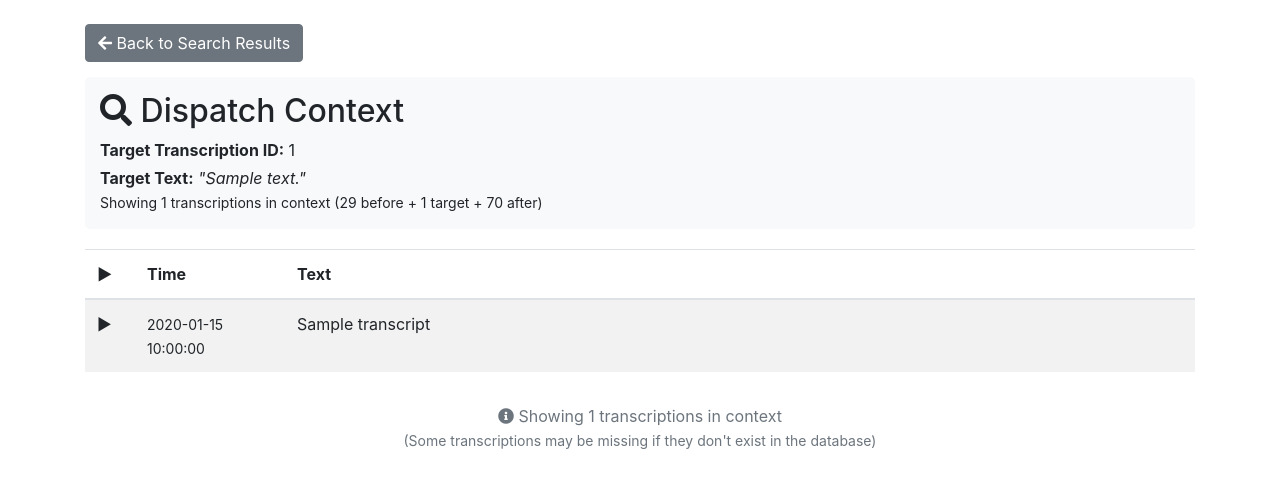
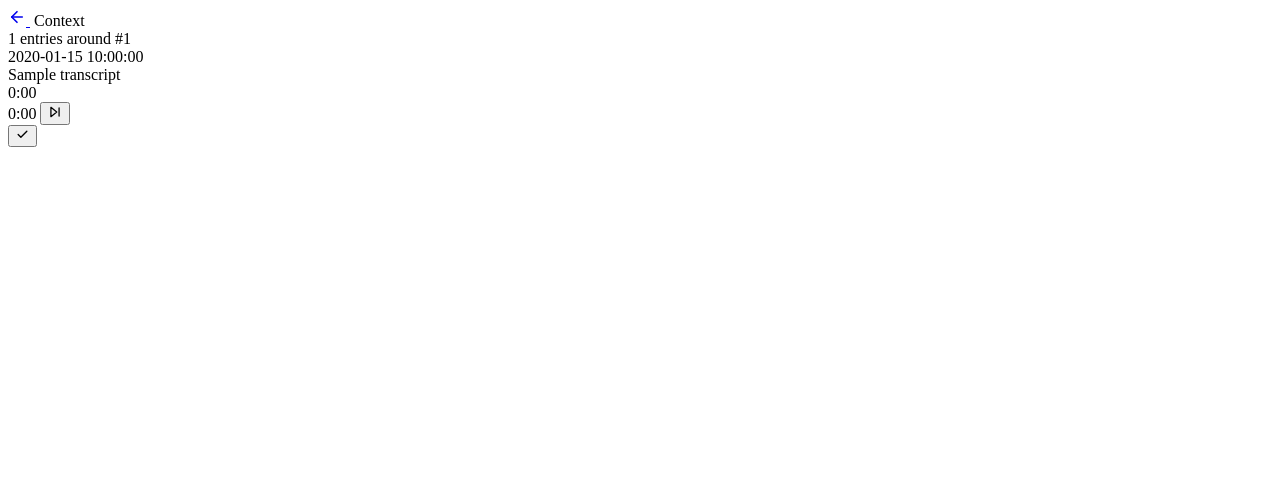
Before and after one commit to outjet/scanew, a Flask app: template src/templates/context.html in a window 1280 px wide. Shown: the top 488 px of the page. Run offline with Flask 3, Linux system fonts and the light colour scheme; the template is opened without the code that fills it: most values are stand-ins (such as "Sample title", 1, 10 or a date in 2020); parts of the project's set-up code (start-up, migrations or seed data) failed here and were passed over.

Commit message:
Redesign blotter unit tags as pills; rewrite context page to match app style
- blotter_fragment: units now render as monospace pill tags (3px radius,
  dark fill) in a footer row; timestamp always visible regardless of units
- context.html: full rewrite from Bootstrap 4 table to modern app-shell
  with transcript-row cards, edit dialog, queue bar, target highlighting
- routes.py: context route now passes alert_match, initialdispatch,
  validated, edited, class_code so tags render correctly
- style.css: add blotter footer/tag styles, .tag-target, .is-target outline

Co-Authored-By: Claude Sonnet 4.6 <noreply@anthropic.com>

```diff
--- a/src/routes.py
+++ b/src/routes.py
@@ -836,6 +836,11 @@ def transcription_context(transcription_id):
                 'formatted_timestamp': timestamp.strftime('%a %d-%b %H:%M:%S') if timestamp else timestamp_str,
                 'transcript': transcription.transcript,
                 'wav_filename': transcription.wav_filename,
+                'alert_match': _matches_alert_pattern(transcription.transcript),
+                'class_code': transcription.class_code,
+                'initialdispatch': bool(transcription.initialdispatch),
+                'validated': bool(transcription.validated),
+                'edited': bool(transcription.edited),
                 'is_target': transcription.id == transcription_id
             })
 
--- a/src/templates/context.html
+++ b/src/templates/context.html
@@ -3,155 +3,123 @@
 <head>
   <meta charset="UTF-8">
   <meta name="viewport" content="width=device-width, initial-scale=1.0">
-    <title>Dispatch Context - ID {{ target_id }}</title>
-    <link href="https://cdn.jsdelivr.net/npm/bootstrap@4.6.2/dist/css/bootstrap.min.css" rel="stylesheet">
-    <link href="https://cdnjs.cloudflare.com/ajax/libs/font-awesome/5.15.4/css/all.min.css" rel="stylesheet">
+  <title>Context · Dispatch</title>
+  <link rel="preconnect" href="https://fonts.googleapis.com">
+  <link rel="preconnect" href="https://fonts.gstatic.com" crossorigin>
+  <link href="https://fonts.googleapis.com/css2?family=Geist:wght@400;450;500;600;650;700&family=Geist+Mono:wght@400;500;600&display=swap" rel="stylesheet">
   <link rel="icon" href="{{ static_url('favicon.ico') }}">
-    <link href="{{ static_url('style.css') }}" rel="stylesheet">
-    <style>
-        .target-transcription {
-            background-color: #fff3cd !important;
-            border-left: 4px solid #ffc107 !important;
-            font-weight: bold;
-        }
-        .context-header {
-            background-color: #f8f9fa;
-            padding: 15px;
-            border-radius: 5px;
-            margin-bottom: 20px;
-        }
-        .back-button {
-            margin-bottom: 15px;
-        }
-        .transcription-row {
-            transition: background-color 0.2s;
-        }
-        .transcription-row:hover {
-            background-color: #f8f9fa;
-        }
-    </style>
+  <link rel="stylesheet" href="{{ static_url('style.css') }}">
 </head>
 <body>
-    <div class="container mt-4">
-        <!-- Back Button -->
-        <div class="back-button">
-            <a href="javascript:history.back()" class="btn btn-secondary">
-                <i class="fas fa-arrow-left"></i> Back to Search Results
+
+<div class="app-shell" id="appShell">
+<div class="main-content">
+
+  <!-- ── App bar ─────────────────────────────────────────────── -->
+  <header class="app-bar">
+    <div class="app-bar-main">
+      <div class="app-bar-title-row">
+        <a href="javascript:history.back()" class="icon-btn" title="Back" style="margin-right:4px">
+          <svg width="18" height="18" viewBox="0 0 24 24" fill="none" stroke="currentColor" stroke-width="2.2" stroke-linecap="round" stroke-linejoin="round"><path d="M19 12H5"/><path d="m12 5-7 7 7 7"/></svg>
         </a>
+        <span class="app-name">Context</span>
       </div>
+      <div class="app-bar-sub">{{ transcriptions|length }} entries around #{{ target_id }}</div>
+    </div>
+  </header>
 
-        <!-- Context Header -->
-        <div class="context-header">
-            <h2><i class="fas fa-search"></i> Dispatch Context</h2>
-            <p class="mb-1"><strong>Target Transcription ID:</strong> {{ target_id }}</p>
-            <p class="mb-0"><strong>Target Text:</strong> <em>"{{ target_text }}"</em></p>
-            <p class="mb-0"><small>Showing {{ transcriptions|length }} transcriptions in context (29 before + 1 target + 70 after)</small></p>
+  <!-- ── Feed ───────────────────────────────────────────────── -->
+  <div class="tab-panels">
+    <div class="tab-panel" id="panel-feed">
+      <div class="feed-list" id="feedList">
+        {% for t in transcriptions %}
+        <div class="transcript-row{% if t.is_target %} is-target{% endif %}{% if t.alert_match %} alert-match{% endif %}{% if t.initialdispatch %} initial-dispatch{% endif %}{% if t.validated %} is-validated{% endif %}{% if t.edited %} is-edited{% endif %}"
+             data-id="{{ t.id }}"
+             data-timestamp="{{ t.timestamp }}"
+             data-alert-match="{{ 'true' if t.alert_match else 'false' }}"
+             data-class-code="{{ t.class_code if t.class_code is not none else '' }}"
+             data-initialdispatch="{{ 'true' if t.initialdispatch else 'false' }}"
+             data-validated="{{ 'true' if t.validated else 'false' }}"
+             data-edited="{{ 'true' if t.edited else 'false' }}"
+             {% if t.wav_filename %}data-audio-url="/recordings/{{ t.wav_filename }}"{% endif %}>
+          <div class="row-bar"></div>
+          <div class="row-header">
+            <span class="row-time">{{ t.formatted_timestamp }}</span>
+            {% if t.alert_match %}<span class="row-tag tag-alert">ALERT</span>{% endif %}
+            {% if t.initialdispatch and not t.alert_match %}<span class="row-tag tag-initial">DISPATCH</span>{% endif %}
+            {% if t.is_target %}<span class="row-tag tag-target">TARGET</span>{% endif %}
+            <span class="row-waveform" aria-hidden="true">
+              <span></span><span></span><span></span><span></span><span></span><span></span>
+              <span></span><span></span><span></span><span></span><span></span><span></span>
+            </span>
           </div>
-
-        <!-- Transcriptions Table -->
-        <div class="table-responsive">
-            <table class="table table-striped">
-                <thead>
-                    <tr>
-                        <th style="width: 50px;">▶︎</th>
-                        <th style="width: 150px;">Time</th>
-                        <th>Text</th>
-                        {% if current_user.is_authenticated and current_user.has_role('admin') %}
-                            <th style="width: 100px;">Actions</th>
-                        {% endif %}
-                    </tr>
-                </thead>
-                <tbody>
-                    {% for transcription in transcriptions %}
-                        <tr class="transcription-row {% if transcription.is_target %}target-transcription{% endif %}"
-                            data-id="{{ transcription.id }}">
-                            <td>
-                                {% if transcription.wav_filename %}
-                                    <span class="audio-icon" onclick="playAudio('/recordings/{{ transcription.wav_filename }}')">▶︎</span>
-                                {% endif %}
-                            </td>
-                            <td>
-                                <small>{{ transcription.formatted_timestamp }}</small>
-                                {% if transcription.is_target %}
-                                    <br><span class="badge badge-warning">Target</span>
-                                {% endif %}
-                            </td>
-                            <td>
-                                <span class="transcription-text">{{ transcription.transcript }}</span>
-                            </td>
-                            {% if current_user.is_authenticated and current_user.has_role('admin') %}
-                                <td>
-                                    <button class="btn btn-sm btn-primary edit-btn" data-id="{{ transcription.id }}">
-                                        Edit
-                                    </button>
-                                </td>
-                            {% endif %}
-                        </tr>
-                    {% endfor %}
-                </tbody>
-            </table>
-        </div>
-
-        <!-- Navigation Info -->
-        <div class="mt-3 text-center">
-            <p class="text-muted">
-                <i class="fas fa-info-circle"></i>
-                Showing {{ transcriptions|length }} transcriptions in context
-                {% if transcriptions|length < 100 %}
-                    <br><small>(Some transcriptions may be missing if they don't exist in the database)</small>
-                {% endif %}
-            </p>
-        </div>
-    </div>
-
-    <!-- Edit Modal (same as dispatch.html) -->
-    <div class="modal fade" id="editModal" tabindex="-1" role="dialog" aria-labelledby="editModalLabel" aria-hidden="true">
-        <div class="modal-dialog modal-xl" role="document">
-            <div class="modal-content">
-                <div class="modal-header">
-                    <h5 class="modal-title" id="editModalLabel">Edit Transcription</h5>
-                    <button type="button" class="close" data-dismiss="modal" aria-label="Close">
-                        <span aria-hidden="true">&times;</span>
+          <div class="row-text">{{ t.transcript }}</div>
+          <div class="row-scrubber">
+            <span class="scrub-elapsed">0:00</span>
+            <div class="scrub-track"><div class="scrub-fill"></div></div>
+            <span class="scrub-total">0:00</span>
+            <button class="scrub-queue-btn" type="button" title="Play all from here">
+              <svg width="14" height="14" viewBox="0 0 24 24" fill="none" stroke="currentColor" stroke-width="2.2" stroke-linecap="round" stroke-linejoin="round"><polygon points="5 4 15 12 5 20 5 4"/><line x1="19" y1="5" x2="19" y2="19"/></svg>
             </button>
           </div>
-                <div class="modal-body">
-                    <div class="form-group">
-                        <label for="editText">Transcription Text</label>
-                        <textarea class="form-control" id="editText" rows="3"></textarea>
-                    </div>
-                    <div class="form-group">
-                        <button id="playPauseButton" class="btn btn-secondary">
-                            <i class="fas fa-play"></i> Play
+          <div class="row-actions">
+            {% if current_user.is_authenticated and current_user.has_role('admin') %}
+            <button class="row-action-btn row-action-edit" type="button" title="Edit transcript">
+              <svg width="13" height="13" viewBox="0 0 24 24" fill="none" stroke="currentColor" stroke-width="2.2" stroke-linecap="round" stroke-linejoin="round"><path d="M11 4H4a2 2 0 0 0-2 2v14a2 2 0 0 0 2 2h14a2 2 0 0 0 2-2v-7"/><path d="M18.5 2.5a2.121 2.121 0 0 1 3 3L12 15l-4 1 1-4 9.5-9.5z"/></svg>
+            </button>
+            {% endif %}
+            <button class="row-action-btn row-action-validate" type="button" title="Validate">
+              <svg width="13" height="13" viewBox="0 0 24 24" fill="none" stroke="currentColor" stroke-width="2.5" stroke-linecap="round" stroke-linejoin="round"><polyline points="20 6 9 17 4 12"/></svg>
             </button>
           </div>
         </div>
-                <div class="modal-footer">
-                    <button type="button" class="btn btn-secondary" data-dismiss="modal">Close</button>
-                    <button type="button" class="btn btn-primary" id="saveEdit">Save changes</button>
-                </div>
+        {% endfor %}
       </div>
     </div>
   </div>
 
-    <!-- Define URLs before loading dispatch.js -->
+</div>
+</div>
+
+<!-- ── Edit transcript dialog ─────────────────────────────── -->
+<dialog class="edit-dialog" id="editDialog">
+  <div class="edit-dialog-header">
+    <span class="edit-dialog-title">Edit transcript</span>
+    <button class="icon-btn" id="editReplayBtn" type="button" aria-label="Replay audio" title="Replay audio" hidden>
+      <svg width="15" height="15" viewBox="0 0 24 24" fill="none" stroke="currentColor" stroke-width="2.2" stroke-linecap="round" stroke-linejoin="round"><polygon points="5 3 19 12 5 21 5 3"/></svg>
+    </button>
+    <button class="icon-btn" id="editCloseBtn" type="button" aria-label="Close">
+      <svg width="17" height="17" viewBox="0 0 24 24" fill="none" stroke="currentColor" stroke-width="2.2" stroke-linecap="round" stroke-linejoin="round"><path d="M18 6 6 18M6 6l12 12"/></svg>
+    </button>
+  </div>
+  <textarea id="editTextarea" class="edit-textarea" rows="5" placeholder="Transcript text…"></textarea>
+  <div class="edit-dialog-footer">
+    <button class="text-btn edit-ten-four-btn" id="editTenFourBtn" type="button">10-4</button>
+    <button class="text-btn" id="editCancelBtn" type="button">Cancel</button>
+    <button class="accent-btn" id="editSaveBtn" type="button">Save</button>
+  </div>
+</dialog>
+
+<!-- ── Play queue floating bar ─────────────────────────────── -->
+<div class="queue-bar" id="queueBar" hidden>
+  <svg width="13" height="13" viewBox="0 0 24 24" fill="none" stroke="currentColor" stroke-width="2.2" stroke-linecap="round" stroke-linejoin="round"><polygon points="5 4 15 12 5 20 5 4"/><line x1="19" y1="5" x2="19" y2="19"/></svg>
+  <span class="queue-bar-label" id="queueBarLabel">Playing…</span>
+  <button class="queue-bar-stop" id="queueBarStop" type="button">Stop</button>
+</div>
+
 <script>
   var editTranscriptionUrl = "{{ url_for('dispatch.edit_transcription') }}";
-        var userHasAdminRole = "{{ 'true' if (current_user.is_authenticated and current_user.has_role('admin')) else 'false' }}" === "true";
+  var validateTranscriptionUrl = "{{ url_for('dispatch.validate_transcription') }}";
+  var queueAfterUrl = {{ url_for('dispatch.queue_after', transcription_id=0)|tojson }};
+  var userHasAdminRole = {{ 'true' if current_user.is_authenticated and current_user.has_role('admin') else 'false' }};
+  var alertPatterns = [];
 </script>
-    <script src="https://code.jquery.com/jquery-3.6.0.min.js"></script>
-    <script src="https://cdn.jsdelivr.net/npm/bootstrap@4.6.2/dist/js/bootstrap.bundle.min.js"></script>
 <script src="{{ static_url('js/dispatch.js') }}"></script>
 <script>
-        // Scroll to target transcription when page loads
-        $(document).ready(function() {
-            const targetRow = $('.target-transcription');
-            if (targetRow.length) {
-                setTimeout(function() {
-                    targetRow[0].scrollIntoView({
-                        behavior: 'smooth',
-                        block: 'center'
-                    });
-                }, 500);
+  document.addEventListener('DOMContentLoaded', function () {
+    const target = document.querySelector('.transcript-row.is-target');
+    if (target) {
+      setTimeout(() => target.scrollIntoView({ behavior: 'smooth', block: 'center' }), 300);
     }
   });
 </script>
```
Also changed, not shown: src/static/style.css (+28 -0 lines), src/templates/blotter_fragment.html (+10 -4 lines). Lines whose indentation alone changed are shown as unchanged.
